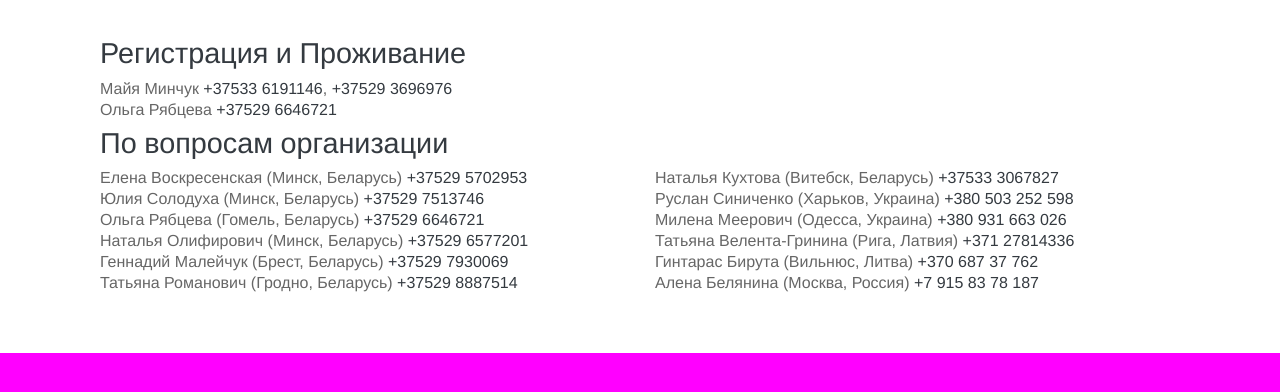
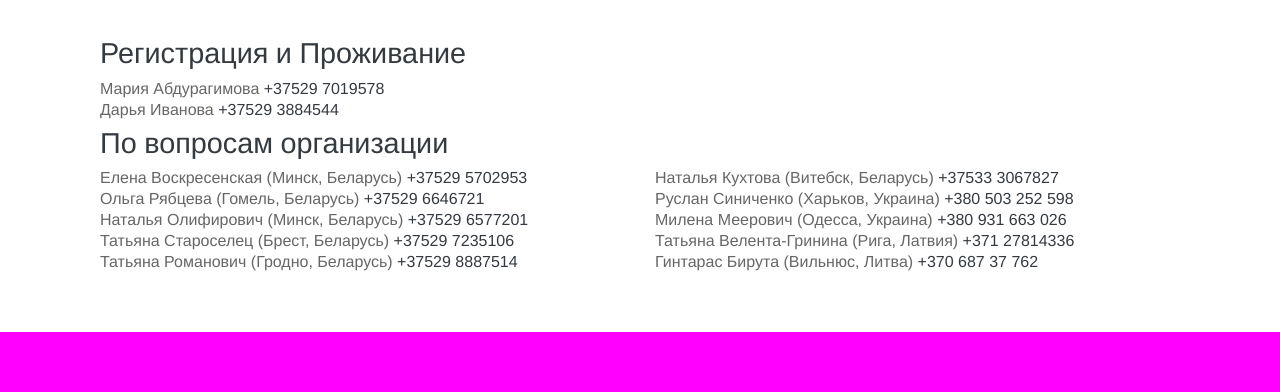
Before and after one commit to andyfryman/gestalt-intensiv.by, a website: page src/contact/contact.html in a window 1280 px wide. Drawn offline with nearby package versions, Linux system fonts and the light colour scheme.

Commit message:
Update contacts

```diff
--- a/src/contact/contact.html
+++ b/src/contact/contact.html
@@ -54,19 +54,17 @@
                 <h4>Регистрация и Проживание</h4>
             </div>
             <div class="col-12 font-bold">
-                <p>Майя Минчук <a href="tel:+37533 6191146">+37533 6191146</a>, <a href="tel:+37529 3696976">+37529
-                        3696976</a></p>
-                <p>Ольга Рябцева <a href="tel:+37529 6646721">+37529 6646721</a></p>
+                <p>Мария Абдурагимова <a href="tel:+37529 7019578">+37529 7019578</a></p>
+                <p>Дарья Иванова <a href="tel:+37529 3884544">+37529 3884544</a></p>
             </div>
             <div class="col-12">
                 <h4>По вопросам организации</h4>
             </div>
             <div class="col-12 col-lg font-bold">
                 <p>Елена Воскресенская (Минск, Беларусь) <a href="tel:+37529 5702953">+37529 5702953</a></p>
-                <p>Юлия Солодуха (Минск, Беларусь) <a href="tel:+37529 7513746">+37529 7513746</a></p>
                 <p>Ольга Рябцева (Гомель, Беларусь) <a href="tel:+37529 6646721">+37529 6646721</a></p>
                 <p>Наталья Олифирович (Минск, Беларусь) <a href="tel:+37529 6577201">+37529 6577201</a></p>
-                <p>Геннадий Малейчук (Брест, Беларусь) <a href="tel:+37529 7930069">+37529 7930069</a></p>
+                <p>Татьяна Староселец (Брест, Беларусь) <a href="tel:+37529 7235106">+37529 7235106</a></p>
                 <p>Татьяна Романович (Гродно, Беларусь) <a href="tel:+37529 8887514">+37529 8887514</a></p>
             </div>
             <div class="col-12 col-lg font-bold">
@@ -75,7 +73,6 @@
                 <p>Милена Меерович (Одесса, Украина) <a href="tel:+380 931 663 026">+380 931 663 026</a></p>
                 <p>Татьяна Велента-Гринина (Рига, Латвия) <a href="tel:+371 27814336">+371 27814336</a></p>
                 <p>Гинтарас Бирута (Вильнюс, Литва) <a href="tel:+370 687 37 762">+370 687 37 762</a></p>
-                <p>Алена Белянина (Москва, Россия) <a href="tel:+7 915 83 78 187">+7 915 83 78 187</a></p>
             </div>
         </div>
     </div>
```
